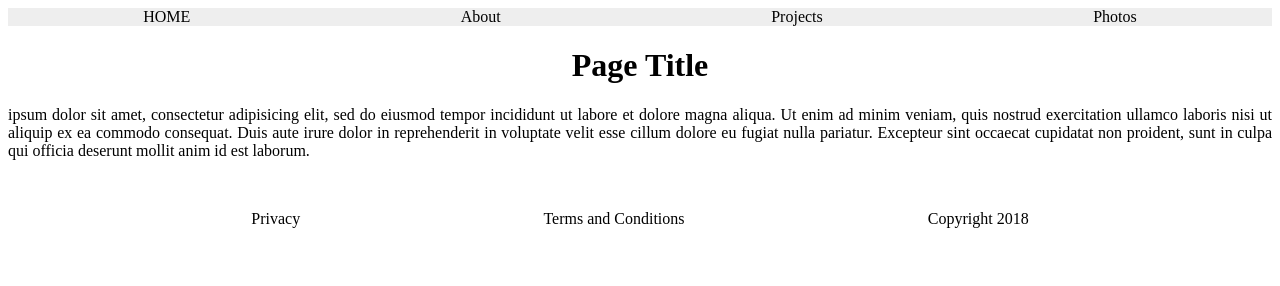
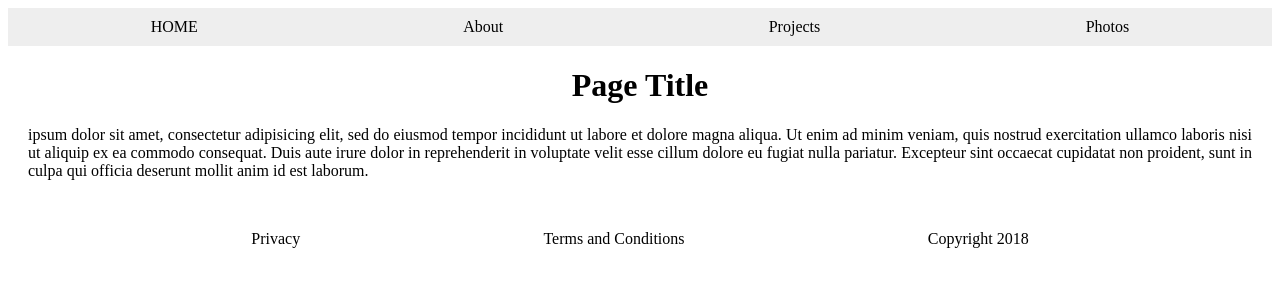
Before and after one commit to Nurxni/front_end_project_01, a plain HTML site: page index.html in a window 1280 px wide. Drawn offline with Linux system fonts and the light colour scheme.

Commit message:
added styling

```diff
--- a/index.html
+++ b/index.html
@@ -14,6 +14,7 @@
 				align-items: center;
 				margin-bottom: 20px;
 				background: #EEE;
+				padding: 10px;
 			}
 
 			a{
@@ -31,6 +32,7 @@
 
 			main{
 				margin-bottom: 50px;
+				padding: 0 20px 0 20px;
 			}
 
 			footer{
```
